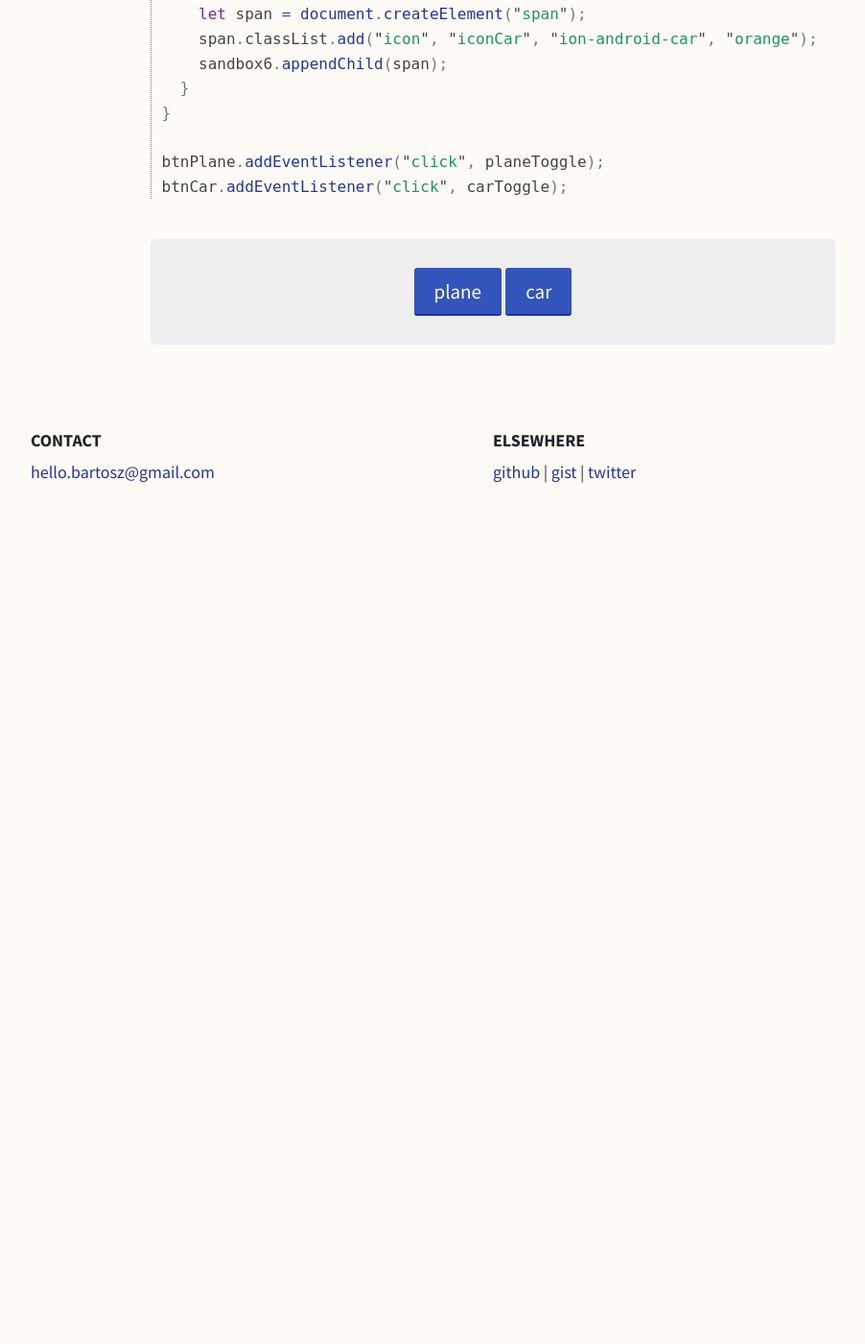
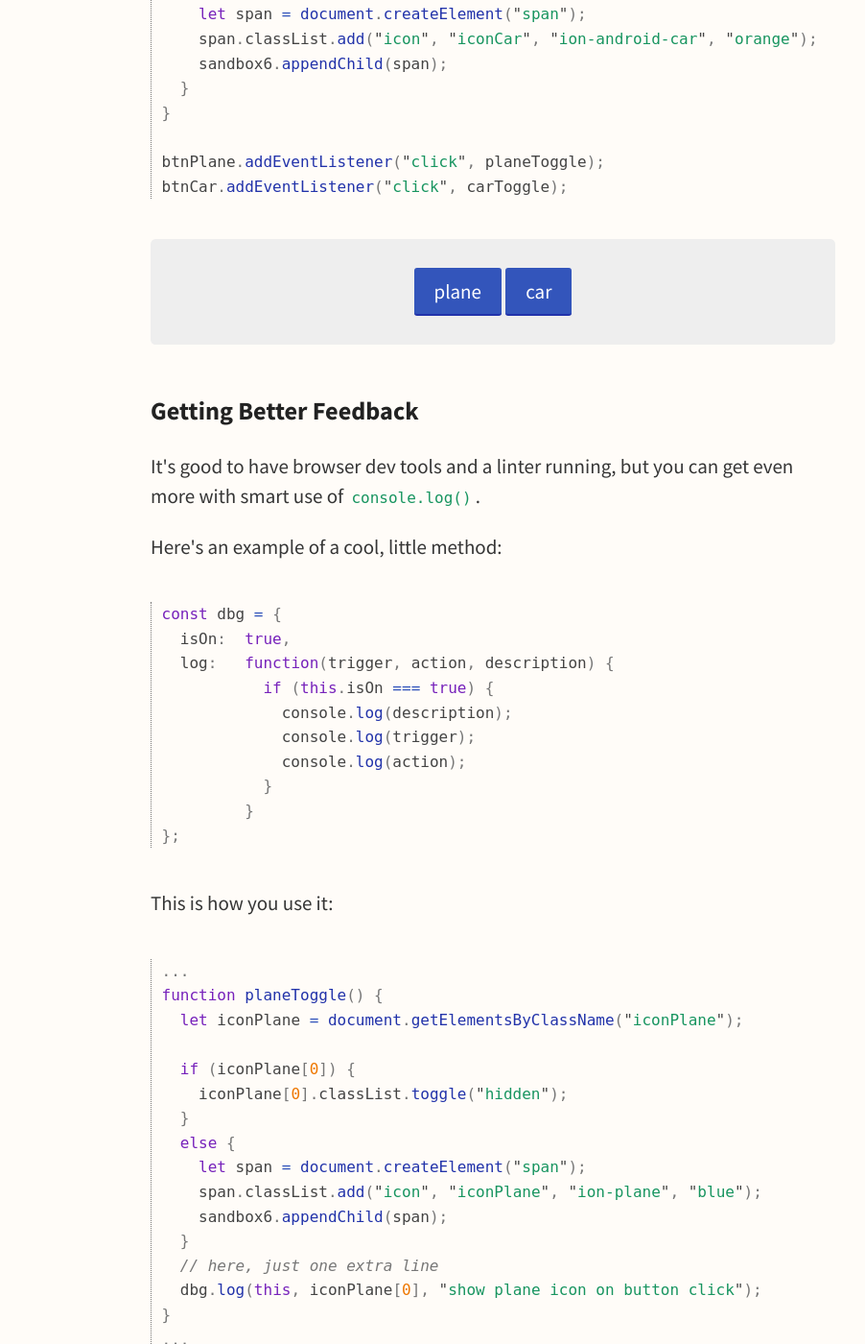
Before and after one commit to bart747/bart747, a Jekyll site: the page built from projects/dom/index.html, in a window 1280 px wide and 1400 px high, scrolled down 5703 px. Shown: the whole window at 96% size, without its empty margins (126-1028 px from the left). Built offline with Jekyll 4.4.1, drawn with Linux system fonts in a browser that asks for light colours; comment, search, counter and statistics services are not loaded; before the commit the page ends 6320 px from its top, so only the background shows below that; some of the changed text lies outside the part shown.

Commit message:
add new part of dom tutorial

```diff
--- a/_sass/_typography.scss
+++ b/_sass/_typography.scss
@@ -89,6 +89,7 @@ p code {
 p code,
 li code {
   color: $green;
+  padding: 0 0.25em;
 }
 
 .secondary {
--- a/css/main.css
+++ b/css/main.css
@@ -472,7 +472,8 @@ p code {
 
 p code,
 li code {
-  color: #189560; }
+  color: #189560;
+  padding: 0 0.25em; }
 
 .secondary {
   color: #444444; }
--- a/projects/dom/index.html
+++ b/projects/dom/index.html
@@ -243,5 +243,69 @@ btnCar.addEventListener("click", carToggle);
       </div>
     </div>
 
+<h2>Getting Better Feedback</h2>
+
+<p>
+It's good to have browser dev tools and a linter running,
+but you can get even more with smart use of <code>console.log()</code>.
+</p>
+
+<p>Here's an example of a cool, little method:</p>
+{% highlight js %}
+const dbg = {
+  isOn:  true,
+  log:   function(trigger, action, description) {
+           if (this.isOn === true) {
+             console.log(description);
+             console.log(trigger);
+             console.log(action);
+           }
+         }
+};
+{% endhighlight %}
+
+<p>This is how you use it:</p>
+
+{% highlight js %}
+...
+function planeToggle() {
+  let iconPlane = document.getElementsByClassName("iconPlane");
+
+  if (iconPlane[0]) {
+    iconPlane[0].classList.toggle("hidden");
+  }
+  else {
+    let span = document.createElement("span");
+    span.classList.add("icon", "iconPlane", "ion-plane", "blue");
+    sandbox6.appendChild(span);
+  }
+  // here, just one extra line
+  dbg.log(this, iconPlane[0], "show plane icon on button click");
+}
+...
+{% endhighlight %}
+
+<p>
+I used it in the previous sandbox with the “plane” and “car” buttons.
+Open the console, click on them and see
+how it works for yourself. Now, for instance, you can see if
+<code>hidden</code> class is added or removed properly.
+</p>
+
+<p>
+The “isOn” variable is quite important. It's like a toggle switch.
+You might want to turn off these logs after a development phase.
+Too much data noise in your console also can be a problem.
+</p>
+
+<p>
+Btw:
+<ul>
+  <li><code>console.log</code> prints elements in an HTML-like tree,</li>
+  <li><code>console.dir</code> uses a JSON-like tree.</li>
+</ul>
+</p>
+
+
 </div>
 <script src="./js/dist/all.js"></script>
```
Also changed, not shown: projects/dom/js/babel/dom.js (+17 -0 lines), projects/dom/js/myscripts/dom.js (+18 -0 lines), css/dist/main.css, projects/dom/js/dist/all.js, 5 other files.
